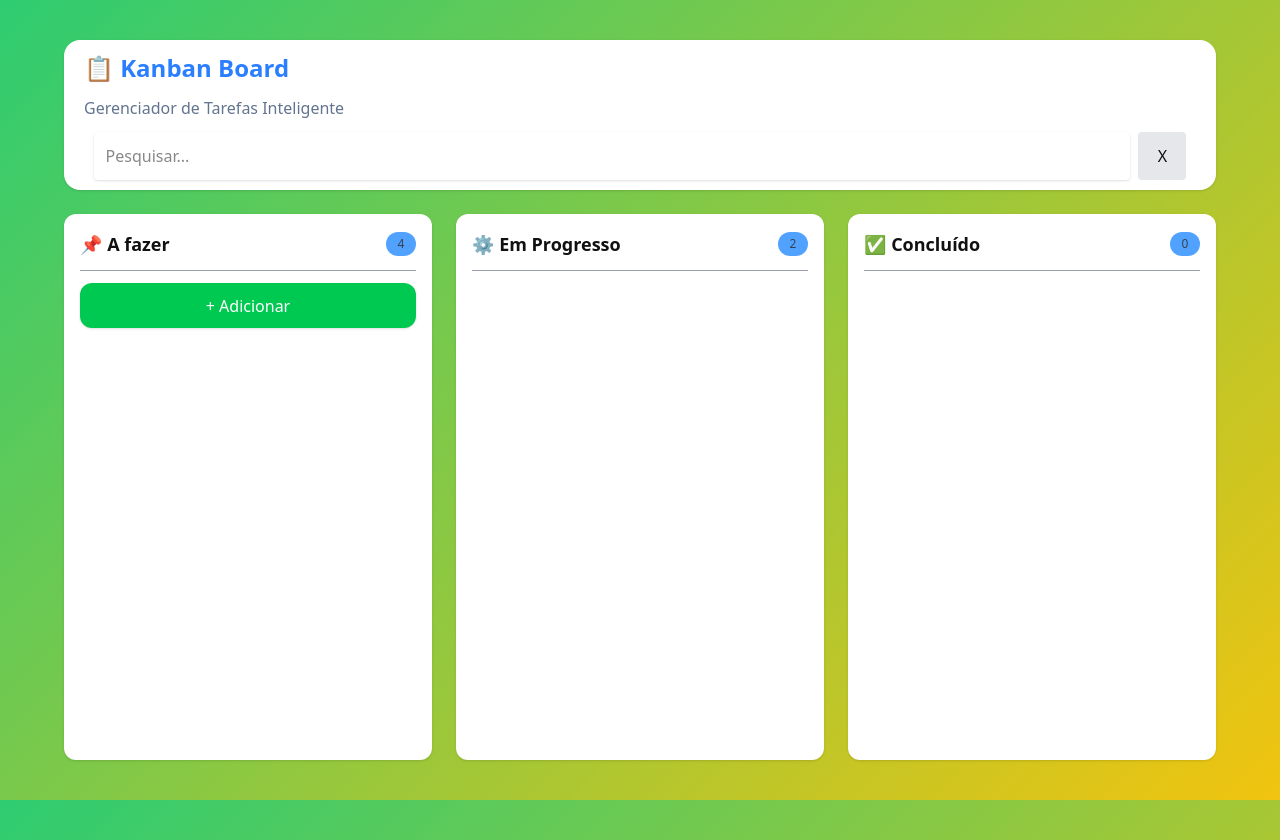
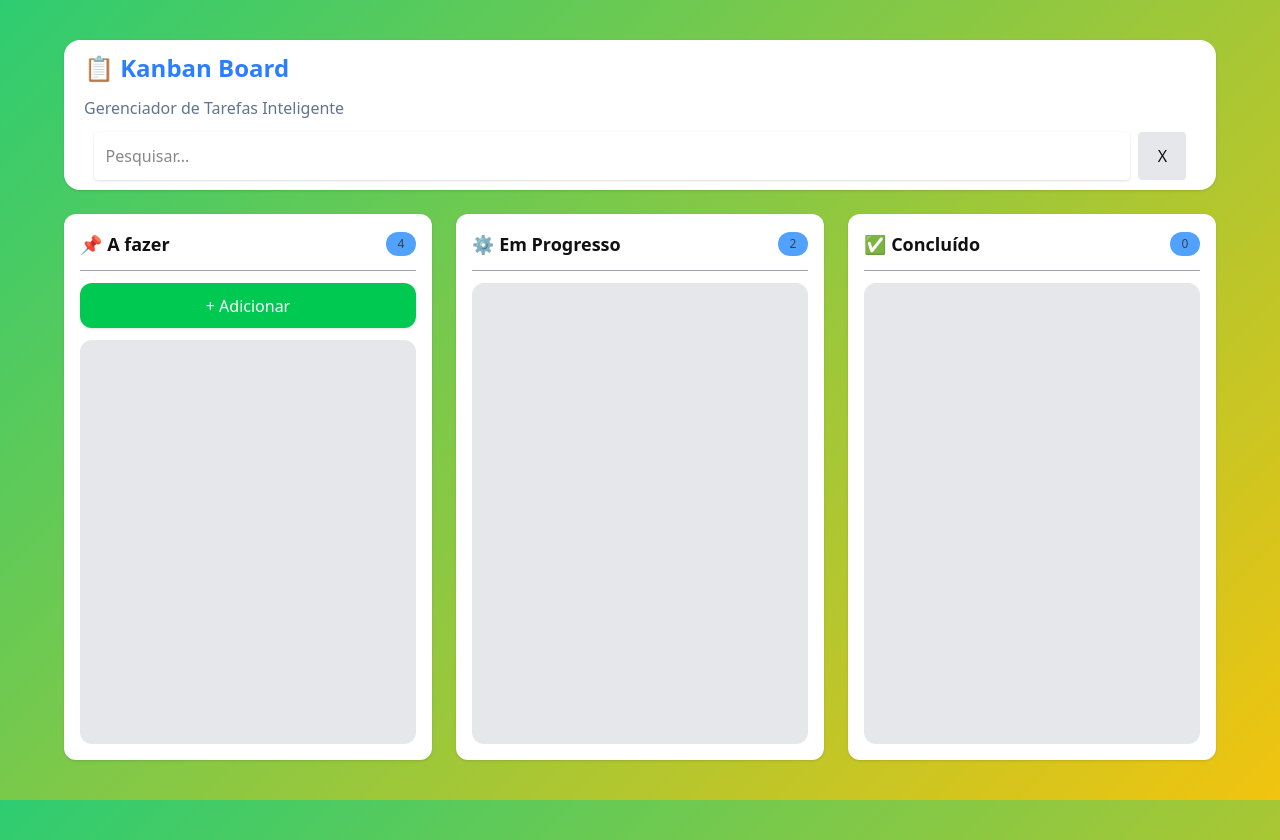
Before and after one commit to Vinist021/kanban, a React (Vite) app: page / in a window 1280 px wide. Built offline with nearby package versions, Linux system fonts and the light colour scheme.

Commit message:
feat: adiciona fundo nas colunas

```diff
--- a/src/components/BoardColumn.jsx
+++ b/src/components/BoardColumn.jsx
@@ -20,7 +20,7 @@ const BoardColumn = ({ title = "Column", counter = 0, button = false }) => {
         </div>
       )}
 
-      <div className="flex-1">{/* Column content goes here */}</div>
+      <div className="flex-1 bg-gray-200 mt-3 rounded-xl">{/* Column content goes here */}</div>
     </div>
   );
 };
```
